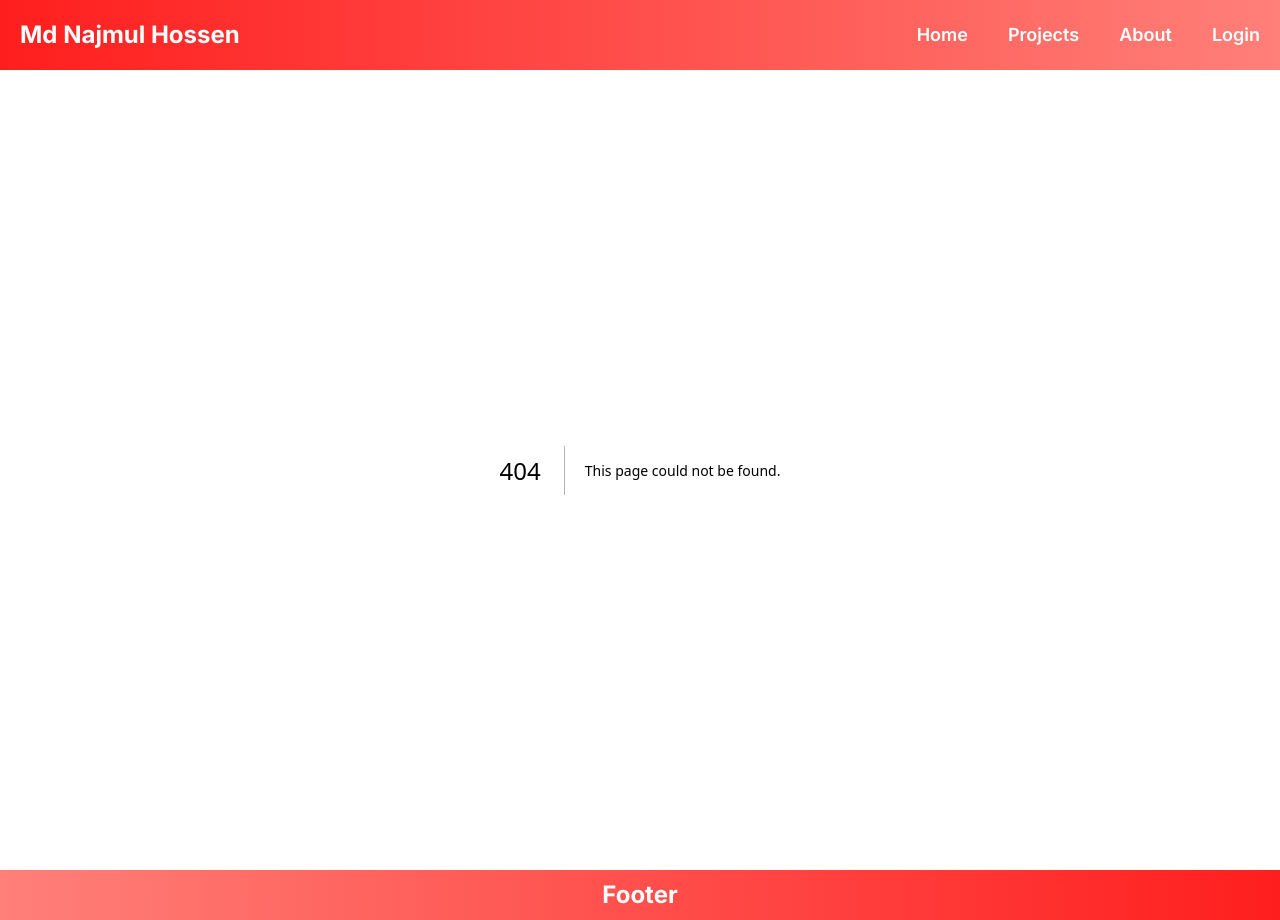
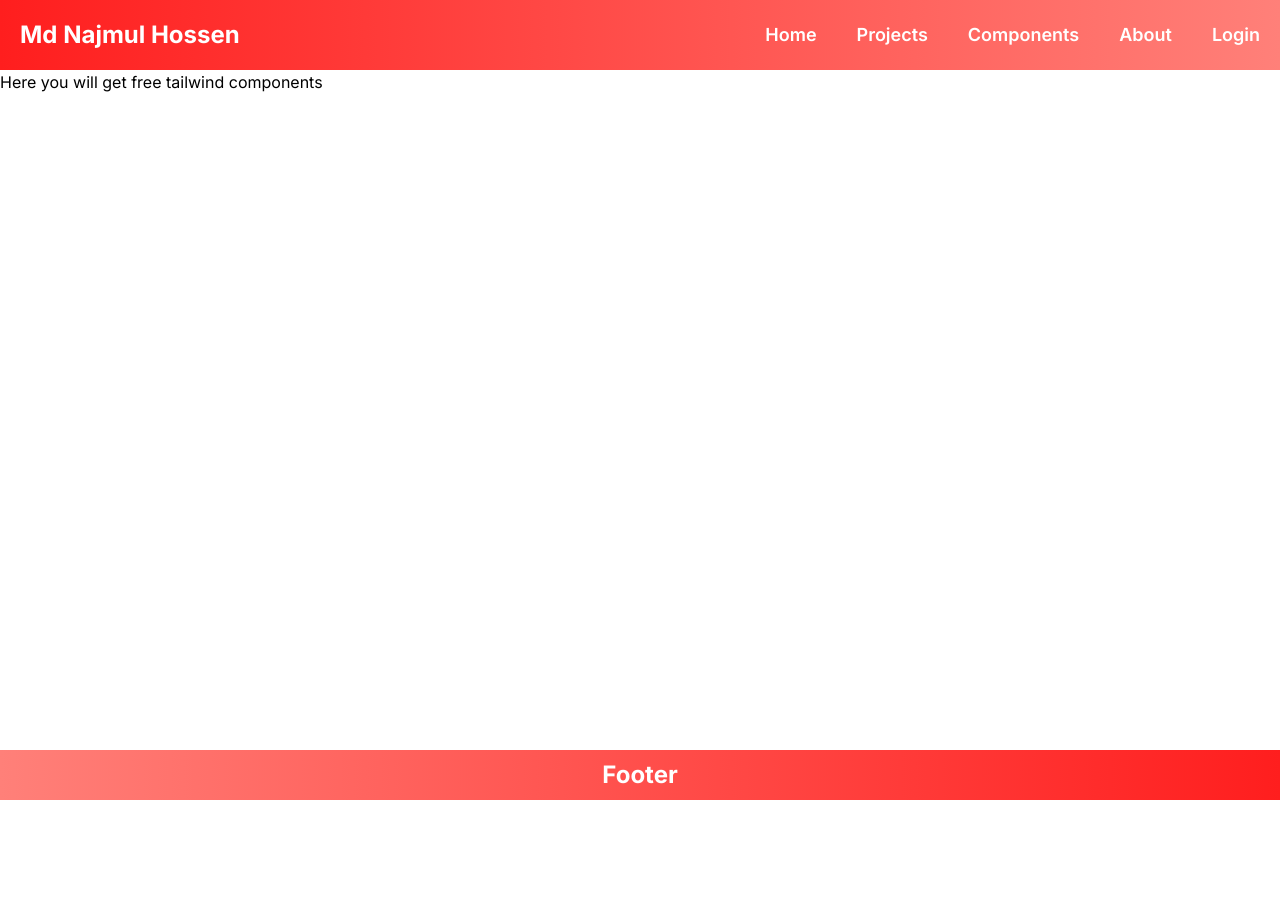
Before and after one commit to nazm0l/massive-portfolio, a Next.js app: page /components in a window 1280 px wide. Before the commit this address had no page. After the commit the page ends 800 px from the top, so only its background shows below. Built offline with nearby package versions, Linux system fonts and the light colour scheme.

Commit message:
Added new page components and modify default scroolbar

```diff
--- /dev/null
+++ b/src/app/components/page.js
@@ -0,0 +1,11 @@
+const ComponentsPage = () => {
+  return (
+    <div>
+      <div>
+        <h2>Here you will get free tailwind components</h2>
+      </div>
+    </div>
+  );
+};
+
+export default ComponentsPage;
--- a/src/app/globals.css
+++ b/src/app/globals.css
@@ -8,3 +8,19 @@
   --text-base-color: #ffffff;
   --background-end-rgb: 255, 255, 255;
 }
+
+::-webkit-scrollbar {
+  height: 4px;
+  width: 4px;
+  border: 1px solid #d5d5d5;
+}
+
+::-webkit-scrollbar-track {
+  border-radius: 0;
+  background: #eeeeee;
+}
+
+::-webkit-scrollbar-thumb {
+  border-radius: 0;
+  background: #b0b0b0;
+}
--- a/src/components/Navbar.js
+++ b/src/components/Navbar.js
@@ -15,6 +15,7 @@ const Navbar = () => {
           <ul className="flex gap-10 font-semibold text-lg">
             <Link href="/">Home</Link>
             <Link href="projects">Projects</Link>
+            <Link href="components">Components</Link>
             <Link href="about">About</Link>
             <Link href="login">Login</Link>
           </ul>
```
